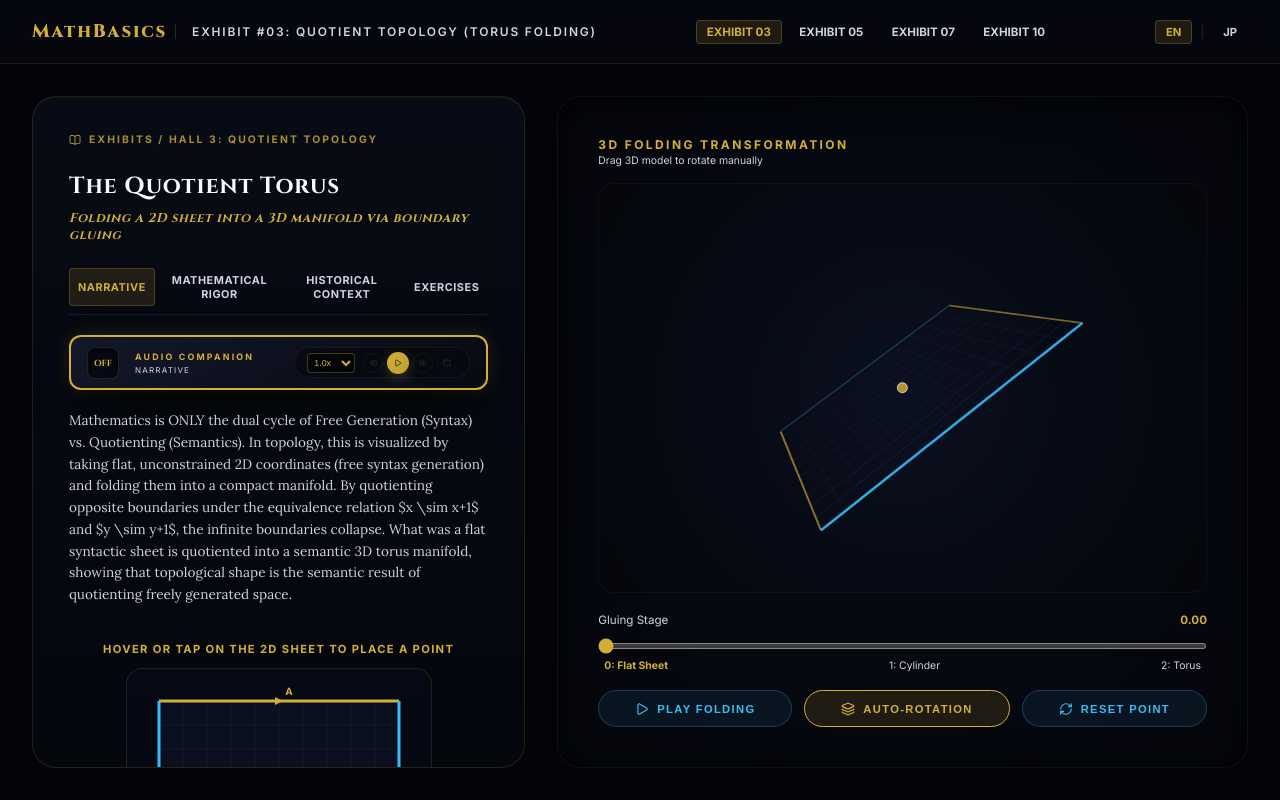
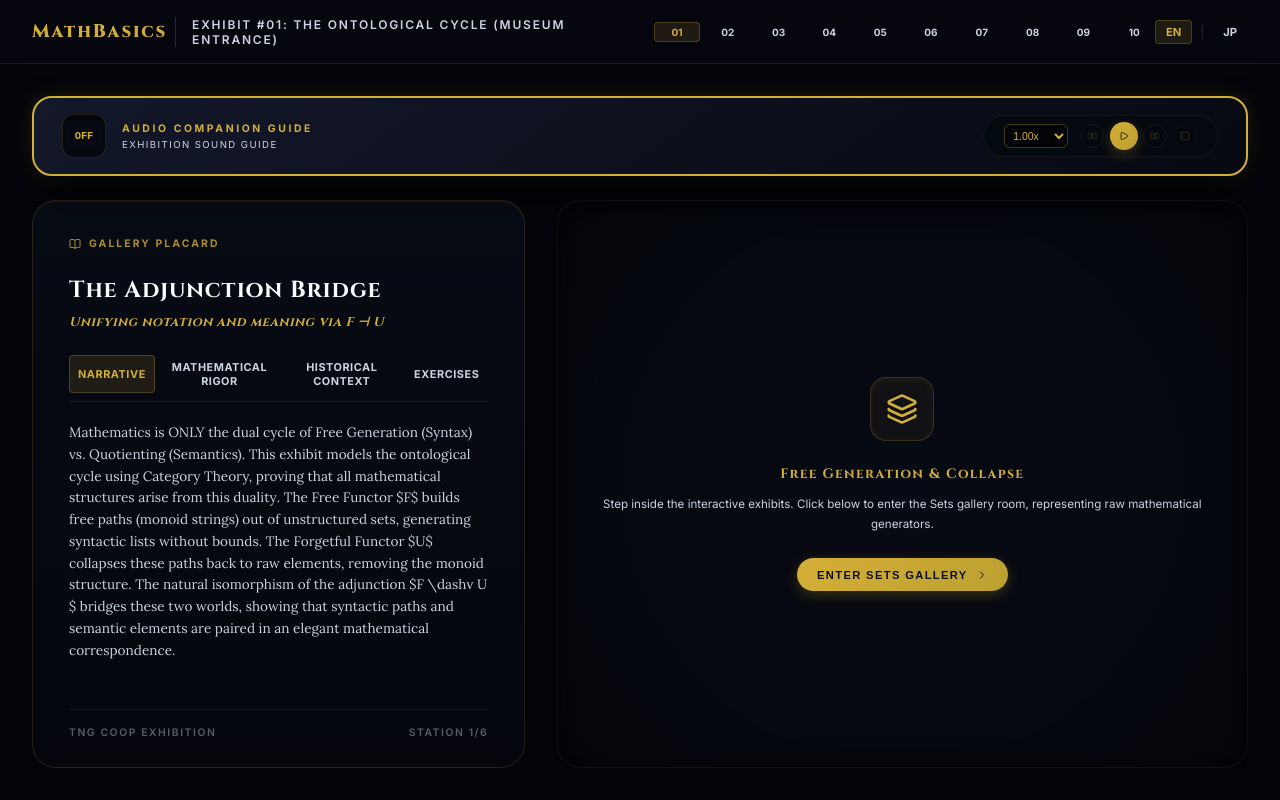
Before and after one commit to tng-coop/math, a React (Vite) app: page / in a window 1280 px wide. Built offline with nearby package versions, Linux system fonts and the light colour scheme.

Commit message:
feat: expose a single flat 10-exhibit layout in App.tsx header and hide internal visualizer sub-tabs

```diff
--- a/src/App.tsx
+++ b/src/App.tsx
@@ -17,9 +17,9 @@ export default function App() {
   const getInitialExhibit = (): string => {
     if (typeof window !== 'undefined') {
       const params = new URLSearchParams(window.location.search);
-      return params.get('exhibit') || '3'; // Default to Hall 3 Quotient Topology
+      return params.get('exhibit') || '1'; // Default to Hall 1 Entrance
     }
-    return '3';
+    return '1';
   };
 
   const [language, setLanguageState] = useState<'en' | 'ja'>(getInitialLanguage);
@@ -48,27 +48,51 @@ export default function App() {
   const getExhibitTitle = () => {
     if (language === 'en') {
       switch (exhibit) {
+        case '1':
+          return 'EXHIBIT #01: THE ONTOLOGICAL CYCLE (MUSEUM ENTRANCE)';
+        case '2':
+          return 'EXHIBIT #02: DISCRETE TALLIES (PEBBLES & BONE NOTCHES)';
         case '3':
           return 'EXHIBIT #03: QUOTIENT TOPOLOGY (TORUS FOLDING)';
+        case '4':
+          return 'EXHIBIT #04: LANGUAGE & GRAMMAR (SEMANTIC SYNONYMY)';
         case '5':
-          return 'EXHIBIT #05: ALGEBRAIC EVALUATION (AST REDUCTION)';
+          return 'EXHIBIT #05: COMPUTATION ALGORITHMS (AST EVALUATION)';
+        case '6':
+          return 'EXHIBIT #06: CATEGORY OF SETS (THE RAW MATERIALS)';
         case '7':
-          return 'EXHIBIT #07: ONTOLOGY (FREE GENERATION & COLLAPSE)';
+          return 'EXHIBIT #07: ADJUNCTION DUALITY (FREE FUNCTOR F ⊣ U)';
+        case '8':
+          return 'EXHIBIT #08: EXISTENCE AS RELATION (YONEDA PRELUDE)';
+        case '9':
+          return 'EXHIBIT #09: REPRESENTABLE FUNCTOR HOM(A, -)';
         case '10':
         default:
-          return 'EXHIBIT #10: THE YONEDA LEMMA (EXISTENCE AS RELATION)';
+          return 'EXHIBIT #10: THE YONEDA LEMMA (NATURAL ISOMORPHISM)';
       }
     } else {
       switch (exhibit) {
+        case '1':
+          return '展示 #01：存在論的サイクル（美術館入口）';
+        case '2':
+          return '展示 #02：離散的数え上げ（小石と骨の刻み目）';
         case '3':
           return '展示 #03：商位相（トーラス境界接着）';
+        case '4':
+          return '展示 #04：言語と文法（同義語の商化）';
         case '5':
           return '展示 #05：代数的評価（AST簡約）';
+        case '6':
+          return '展示 #06：集合の圏（構造のない生の素材）';
         case '7':
-          return '展示 #07：存在論的サイクル（自由生成と崩壊）';
+          return '展示 #07：随伴の双対性（自由関手 F ⊣ U）';
+        case '8':
+          return '展示 #08：関係性としての存在（米田の補題導入）';
+        case '9':
+          return '展示 #09：表現可能関手 Hom(A, -)';
         case '10':
         default:
-          return '展示 #10：米田の補題（関係性としての存在）';
+          return '展示 #10：米田の補題（自然同型と可換性）';
       }
     }
   };
@@ -85,35 +109,17 @@ export default function App() {
         </div>
 
         {/* Exhibit Selector Navigation */}
-        <div style={{ display: 'flex', gap: '0.4rem', alignItems: 'center' }}>
-          <button
-            onClick={() => setExhibit('3')}
-            className={`btn-lang ${exhibit === '3' ? 'active' : ''}`}
-            style={{ fontSize: '0.725rem', padding: '4px 10px' }}
-          >
-            EXHIBIT 03
-          </button>
-          <button
-            onClick={() => setExhibit('5')}
-            className={`btn-lang ${exhibit === '5' ? 'active' : ''}`}
-            style={{ fontSize: '0.725rem', padding: '4px 10px' }}
-          >
-            EXHIBIT 05
-          </button>
-          <button
-            onClick={() => setExhibit('7')}
-            className={`btn-lang ${exhibit === '7' ? 'active' : ''}`}
-            style={{ fontSize: '0.725rem', padding: '4px 10px' }}
-          >
-            EXHIBIT 07
-          </button>
-          <button
-            onClick={() => setExhibit('10')}
-            className={`btn-lang ${exhibit === '10' ? 'active' : ''}`}
-            style={{ fontSize: '0.725rem', padding: '4px 10px' }}
-          >
-            EXHIBIT 10
-          </button>
+        <div className="exhibit-selector-scroll" style={{ display: 'flex', gap: '0.3rem', alignItems: 'center', overflowX: 'auto', maxWidth: '65%' }}>
+          {['1', '2', '3', '4', '5', '6', '7', '8', '9', '10'].map((num) => (
+            <button
+              key={num}
+              onClick={() => setExhibit(num)}
+              className={`btn-lang ${exhibit === num ? 'active' : ''}`}
+              style={{ fontSize: '0.625rem', padding: '3px 7px', minWidth: '46px', textAlign: 'center' }}
+            >
+              {num.padStart(2, '0')}
+            </button>
+          ))}
         </div>
 
         {/* Bilingual Language Switch Pill */}
@@ -136,10 +142,16 @@ export default function App() {
 
       {/* Immersive Exhibit Room */}
       <main className="museum-main-viewport">
-        {exhibit === '3' && <Hall3Visualizer language={language} />}
-        {exhibit === '5' && <Hall5Visualizer language={language} />}
-        {exhibit === '7' && <AdjunctionVisualizer language={language} />}
-        {exhibit === '10' && <Hall10Visualizer language={language} />}
+        {exhibit === '1' && <AdjunctionVisualizer language={language} forcedRoom={1} />}
+        {exhibit === '2' && <AdjunctionVisualizer language={language} forcedRoom={2} />}
+        {exhibit === '3' && <Hall3Visualizer language={language} onlyVisualizer={false} />}
+        {exhibit === '4' && <AdjunctionVisualizer language={language} forcedRoom={3} />}
+        {exhibit === '5' && <Hall5Visualizer language={language} onlyVisualizer={false} />}
+        {exhibit === '6' && <AdjunctionVisualizer language={language} forcedRoom={5} />}
+        {exhibit === '7' && <AdjunctionVisualizer language={language} forcedRoom={6} />}
+        {exhibit === '8' && <Hall10Visualizer language={language} forcedRoom={1} />}
+        {exhibit === '9' && <Hall10Visualizer language={language} forcedRoom={2} />}
+        {exhibit === '10' && <Hall10Visualizer language={language} forcedRoom={4} />}
       </main>
     </div>
   );
--- a/src/components/AdjunctionVisualizer.tsx
+++ b/src/components/AdjunctionVisualizer.tsx
@@ -25,7 +25,7 @@ interface SpokenWord {
 
 let activeUtteranceRef: SpeechSynthesisUtterance | null = null;
 
-export default function AdjunctionVisualizer({ language }: { language: 'en' | 'ja' }) {
+export default function AdjunctionVisualizer({ language, forcedRoom }: { language: 'en' | 'ja', forcedRoom?: number }) {
   const getInitialRoom = (): number => {
     if (typeof window !== 'undefined') {
       const params = new URLSearchParams(window.location.search);
@@ -35,10 +35,12 @@ export default function AdjunctionVisualizer({ language }: { language: 'en' | 'j
     return 1;
   };
 
-  const [currentStop, setCurrentStop] = useState<number>(getInitialRoom);
+  const [currentStopState, setCurrentStop] = useState<number>(getInitialRoom);
+  const currentStop = forcedRoom !== undefined ? forcedRoom : currentStopState;
 
   // Synchronize room state with URL query parameter
   useEffect(() => {
+    if (forcedRoom !== undefined) return;
     if (typeof window !== 'undefined') {
       const params = new URLSearchParams(window.location.search);
       if (params.get('room') !== currentStop.toString()) {
@@ -47,7 +49,7 @@ export default function AdjunctionVisualizer({ language }: { language: 'en' | 'j
         window.history.replaceState({}, '', newUrl);
       }
     }
-  }, [currentStop]);
+  }, [currentStop, forcedRoom]);
 
   const [setElements, setSetElements] = useState<ElementNode[]>([
     { id: '1', label: 'I' },
@@ -539,6 +541,7 @@ export default function AdjunctionVisualizer({ language }: { language: 'en' | 'j
     <div className="visualizer-container animate-pop-in">
 
       {/* Prominent Segmented Room Navigation Dashboard */}
+      {forcedRoom === undefined && (
         <nav className="room-nav-tabs">
           {[1, 2, 3, 4, 5, 6].map((num) => {
             const roman = ['I', 'II', 'III', 'IV', 'V', 'VI'][num - 1];
@@ -560,6 +563,7 @@ export default function AdjunctionVisualizer({ language }: { language: 'en' | 'j
             );
           })}
         </nav>
+      )}
 
       {/* Museum Guide Nav Controller (Audio Guide Device Mock-up) */}
       <div className="audio-guide-player">
--- a/src/components/Hall10Visualizer.tsx
+++ b/src/components/Hall10Visualizer.tsx
@@ -18,7 +18,7 @@ let activeUtteranceRef: SpeechSynthesisUtterance | null = null;
 // Types for objects, elements and morphisms
 type CatObject = 'A' | 'B' | 'C';
 
-export default function Hall10Visualizer({ language }: { language: 'en' | 'ja' }) {
+export default function Hall10Visualizer({ language, forcedRoom }: { language: 'en' | 'ja', forcedRoom?: number }) {
   // Tour stop state: room 1 to 5
   const getInitialRoom = (): number => {
     if (typeof window !== 'undefined') {
@@ -29,10 +29,12 @@ export default function Hall10Visualizer({ language }: { language: 'en' | 'ja' }
     return 1;
   };
 
-  const [currentStop, setCurrentStop] = useState<number>(getInitialRoom);
+  const [currentStopState, setCurrentStop] = useState<number>(getInitialRoom);
+  const currentStop = forcedRoom !== undefined ? forcedRoom : currentStopState;
 
   // Synchronize room state with URL query parameter
   useEffect(() => {
+    if (forcedRoom !== undefined) return;
     if (typeof window !== 'undefined') {
       const params = new URLSearchParams(window.location.search);
       if (params.get('room') !== currentStop.toString()) {
@@ -41,7 +43,7 @@ export default function Hall10Visualizer({ language }: { language: 'en' | 'ja' }
         window.history.replaceState({}, '', newUrl);
       }
     }
-  }, [currentStop]);
+  }, [currentStop, forcedRoom]);
 
   // Yoneda state
   const [representingObj, setRepresentingObj] = useState<CatObject>('A');
@@ -454,6 +456,7 @@ export default function Hall10Visualizer({ language }: { language: 'en' | 'ja' }
   return (
     <div className="visualizer-container animate-pop-in" style={{ height: '100%', width: '100%' }}>
       {/* Exhibit Header / Room Tabs */}
+      {forcedRoom === undefined && (
         <nav className="room-nav-tabs">
           {Array.from({ length: 5 }, (_, i) => i + 1).map((num) => {
             const isActive = currentStop === num;
@@ -467,7 +470,7 @@ export default function Hall10Visualizer({ language }: { language: 'en' | 'ja' }
                 <span className="room-tab-num">{roman}</span>
                 <span className="room-tab-title">
                   {language === 'en'
-                  ? ['Relational C', 'Hom-Sets (h_A)', 'Target Functor X', 'Yoneda Bijection', 'Naturality Square'][num - 1]
+                    ? ['Relational C', 'Hom-Sets (h_A)', 'Target Functor X', 'Yoneda Injection', 'Naturality Square'][num - 1]
                     : ['関係性の圏 C', 'Hom集合 (h_A)', '対象関手 X', '米田の同型', '自然性の可換性'][num - 1]
                   }
                 </span>
@@ -475,6 +478,7 @@ export default function Hall10Visualizer({ language }: { language: 'en' | 'ja' }
             );
           })}
         </nav>
+      )}
 
       {/* Audio Guide Device Widget */}
       <div className="audio-guide-player">
```
Lines whose indentation alone changed are shown as unchanged.
